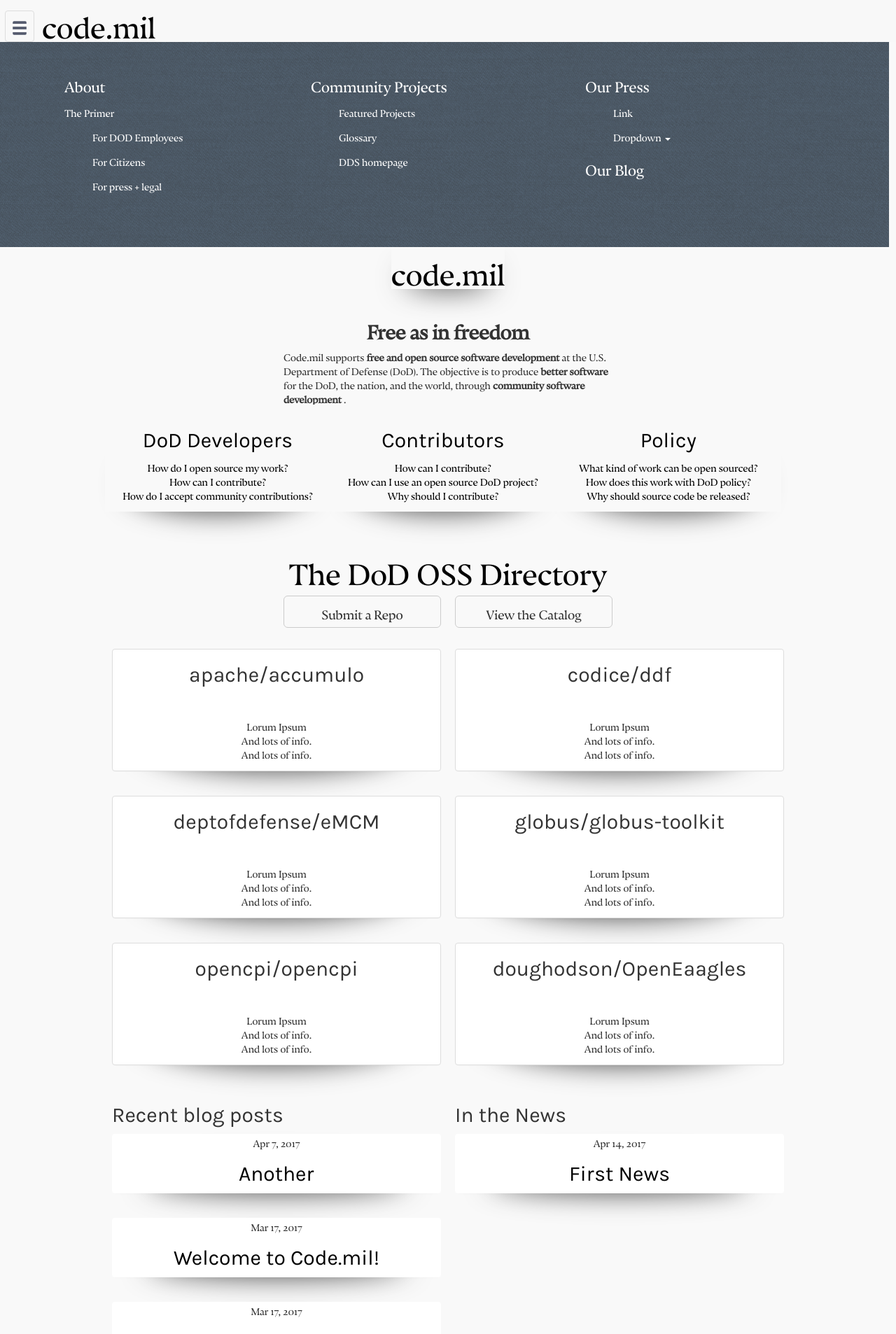
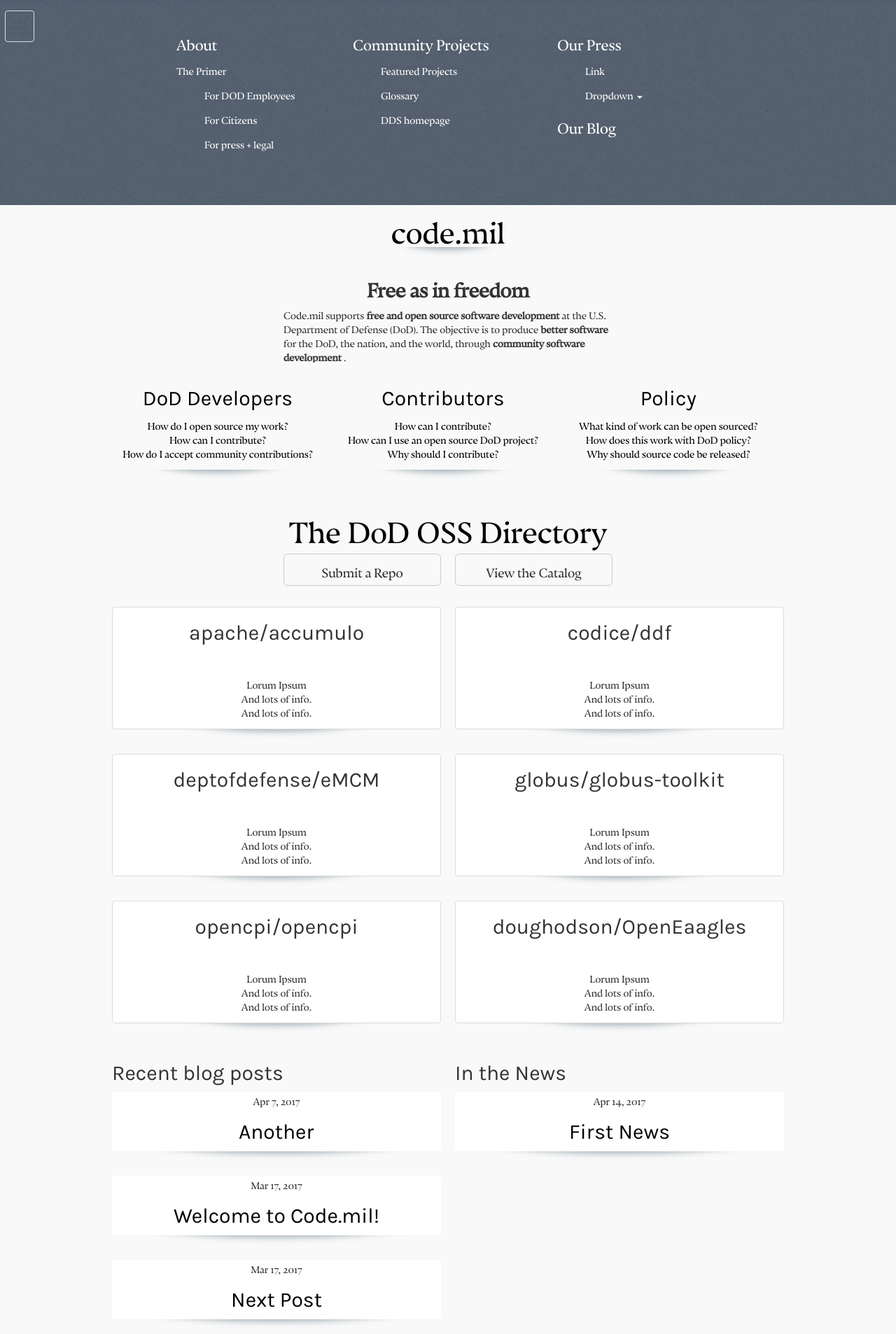
Before and after one commit to deptofdefense/code.mil.page, a Jekyll site: the page built from index.md, in a window 1280 px wide. Shown: the top 1906 px of the page at 70% size. Built offline with Jekyll 4.4.1, drawn with Linux system fonts in a browser that asks for light colours; our own code applies the rules of GitHub Pages for plain Markdown files.

Commit message:
Fixes with Andrew

```diff
--- a/_layouts/default.html
+++ b/_layouts/default.html
@@ -22,9 +22,9 @@
       <button type="button" id="toggleMenu" class="navbar-toggle" data-toggle="collapse" data-target="#bs-example-navbar-collapse-1">
         <img src="{{ "/assets/hamburger.png" | absolute_url }}" alt="Menu" width="20px" /> </span>
       </button>
-      <a class="brand logo" href="{% if jekyll.environment == 'staging' %}{% else %}{{ site.baseurl }}{% endif %}/">code.mil</a>
     </div>
-    <div class="container-fluid row collapse in" id="bs-example-navbar-collapse-1">
+    <div class="" id="navbar">
+    <div class="container collapse in" id="bs-example-navbar-collapse-1">
       <nav class="navbar navbar-default">
 
         <div class="col-sm-4">
@@ -79,7 +79,8 @@
         </div>
       </nav>
     </div>
-    <div class="brandDiv">
+    </div>
+    <div class="text-center">
         <a class="brand css3-shadow" href="{% if jekyll.environment == 'staging' %}{% else %}{{ site.baseurl }}{% endif %}/">{{ page.title }}</a>
     </div>
     <main id="main-content" class="container">
--- a/css/main.scss
+++ b/css/main.scss
@@ -11,8 +11,7 @@ $container-large-desktop: (960px + $grid-gutter-width);
 $body-bg: #f9f9f9;
 $btn-default-bg: $body-bg;
 
-$header-background-color: #567;
-$header-background-image: url("{% if jekyll.environment == 'staging' %}{% else %}{{ site.baseurl}}{% endif %}{% link _assets/45-degree-fabric-dark.png %}");
+$header-background-image: url("{% if jekyll.environment == 'staging' %}{% else %}{{ site.baseurl}}{% endif %}{% link _assets/texture.png %}");
 /* any style customization must be before the bootstrap import */
 @import "bootstrap-sass/assets/stylesheets/bootstrap";
 
@@ -46,7 +45,9 @@ http://www.prowebdesign.ro/round-brush-like-responsive-drop-shadows-with-css3-an
     text-align: center;
     position: relative;
     -webkit-box-shadow:0 1px 4px -4px rgba(0, 0, 0, 0.3);
-    box-shadow:0 1px 4px -4px rgba(0, 0, 0, 0.3);
+}
+#faqs .panel-body:hover {
+  box-shadow: 0 4px 10px 0 rgba(83,107,120,0.50);
 }
 /*==================================================
  * Drop shadow effect with box-shadow
@@ -56,7 +57,7 @@ http://www.prowebdesign.ro/round-brush-like-responsive-drop-shadows-with-css3-an
     position:absolute;
     z-index:-1;
     -webkit-box-shadow:0 0 40px -2px rgba(0,0,0,0.8);
-    box-shadow:0 0 40px -2px rgba(0,0,0,0.8);
+    box-shadow: 0 4px 10px 0 rgba(83,107,120,0.50);
     bottom:0px;
     left:10%;
     right:10%;
@@ -74,9 +75,7 @@ http://www.prowebdesign.ro/round-brush-like-responsive-drop-shadows-with-css3-an
   font-size:1.5em;
 }
 #bs-example-navbar-collapse-1 {
-  width: 100%;
   line-height: 2.5em;
-  background-color: $header-background-color;
   background-image: $header-background-image;
 }
 #bs-example-navbar-collapse-1 > nav {
@@ -96,10 +95,6 @@ http://www.prowebdesign.ro/round-brush-like-responsive-drop-shadows-with-css3-an
 nav ul {
   list-style-type: none;
 }
-.brandDiv {
-  text-align: center;
-  background: rgba(0,0,0,0);
-}
 .brand {
   text-align: center;
   color: black;
@@ -107,11 +102,15 @@ nav ul {
 .logo {
   margin-left: 60px;
 }
+#navbar {
+  background-image: $header-background-image;
+}
 #bs-example-navbar-collapse-1 > .navbar-default,#bs-example-navbar-collapse-1 > .navbar-default a {
   border: none;
-  background-color: $header-background-color;
+  color: white;
   background-image: $header-background-image;
-  color: white;
+  margin-left: auto;
+  margin-right: auto;
 }
 #faqs > table td[class*="col-"], table th[class*="col-"] {
   position: relative;
--- a/index.md
+++ b/index.md
@@ -45,7 +45,7 @@ title: code.mil
 <br>
 <br>
 
-{:.brandDiv .brand style="width:100%"}
+{:.text-center .brand}
 The DoD OSS Directory
 
 <section class="row">
```
